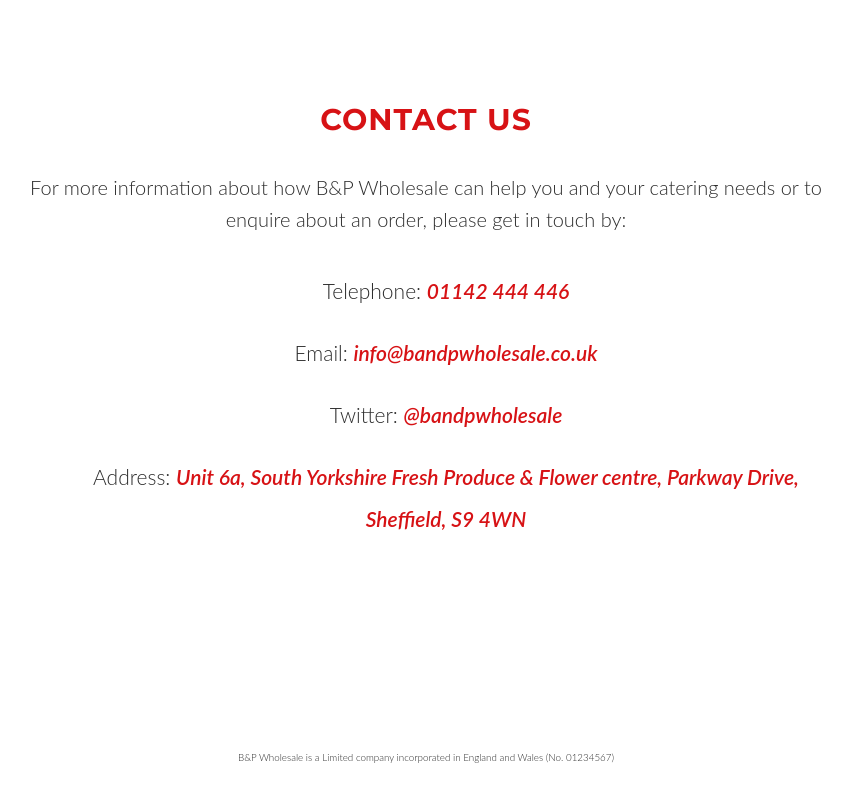
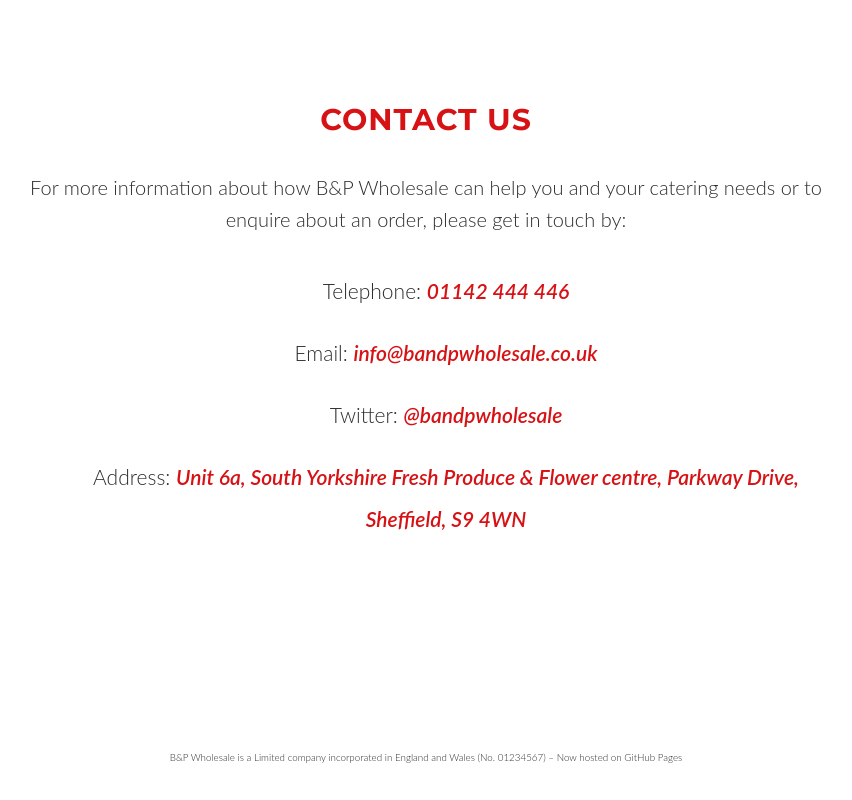
Before and after one commit to timbrazier/bandpwholesale, a website: page index.html in a window 1280 px wide. Shown: the part 9060-9860 px from the top of the page, without its empty margins (214-1066 px from the left). Drawn offline with nearby package versions, Linux system fonts and the light colour scheme; some packages are replaced by stand-ins of ours; a script that the page names is missing.

Commit message:
Update index.html

```diff
--- a/index.html
+++ b/index.html
@@ -365,7 +365,7 @@
         </div>
         <div class="row footer">
           <div class="col-md-12">
-            <p>B&amp;P Wholesale is a Limited company incorporated in England and Wales (No. 01234567)</p>
+            <p>B&amp;P Wholesale is a Limited company incorporated in England and Wales (No. 01234567) – Now hosted on GitHub Pages</p>
           </div>
         </div>
     </section>
```
